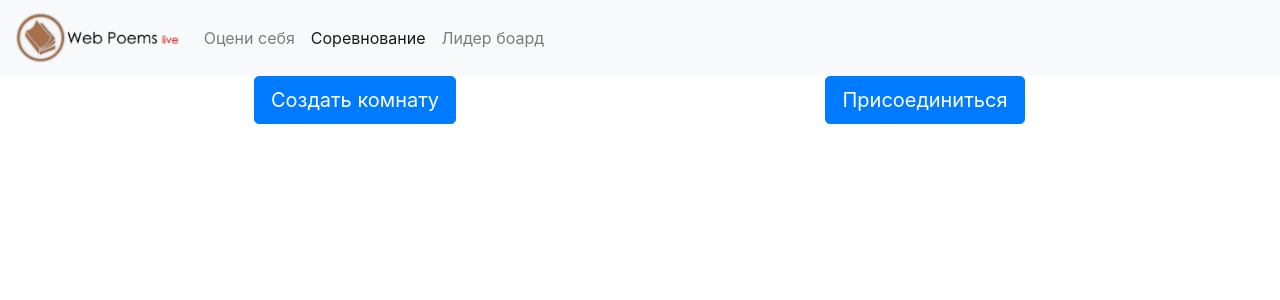
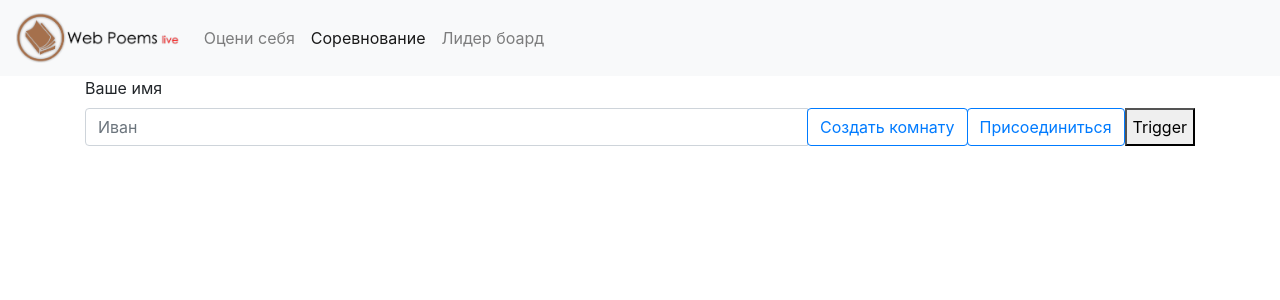
Before and after one commit to gakhromov/web-poems, a React (Create React App) app in the folder front-end/: page /join-competition in a window 1280 px wide. Shown: the top 300 px of the page. Built offline with nearby package versions, Linux system fonts and the light colour scheme.

Commit message:
feat: competition wip

```diff
--- a/front-end/package.json
+++ b/front-end/package.json
@@ -9,6 +9,7 @@
     "react-dom": "^17.0.1",
     "react-router-dom": "^5.2.0",
     "react-scripts": "4.0.3",
+    "reactjs-popup": "^2.0.4",
     "web-vitals": "^1.1.0"
   },
   "scripts": {
--- a/front-end/src/pages/Competition/Competition.js
+++ b/front-end/src/pages/Competition/Competition.js
@@ -3,7 +3,8 @@ import {Container} from 'react-bootstrap'
 import {NavigationBar} from '../../components/NavigationBar/NavigationBar'
 
 export class Competition extends React.Component {
-    state = {
+    constructor(props) {
+        super(props);
 
     }
 
@@ -11,7 +12,7 @@ export class Competition extends React.Component {
         return (
             <>
                 <Container>
-                    Hi there
+                    {this.props.location.state.username} hi
                 </Container>
             </>
         )
--- a/front-end/src/pages/JoinCompetition/JoinCompetition.js
+++ b/front-end/src/pages/JoinCompetition/JoinCompetition.js
@@ -1,11 +1,23 @@
 import React from 'react'
 import {Link} from 'react-router-dom'
-import {Container, Row, Col, Button} from 'react-bootstrap'
+import {Container, Button, InputGroup, Form} from 'react-bootstrap'
 import {NavigationBar} from '../../components/NavigationBar/NavigationBar'
+import Popup from 'reactjs-popup';
 
 export class JoinCompetition extends React.Component {
-    state = {
-        username: null,
+    constructor(props) {
+        super(props);
+        this.state = {
+            username: "Игрок",
+        };
+
+    }
+
+    handleChange = (event) => {
+        let val = event.target.value;
+        if (val === "")
+            val = "Игрок";
+        this.setState({username: val});
     }
 
     render() {
@@ -13,18 +25,26 @@ export class JoinCompetition extends React.Component {
             <>
                 <NavigationBar activePage="join-competition"/>
                 <Container>
-                    <Row>
-                        <Col align="center">
-                            <Link to="/competition">
-                                <Button size="lg">Создать комнату</Button>
+                    <Form.Label>Ваше имя</Form.Label>
+                    <InputGroup>
+                        <Form.Control type="text" required placeholder="Иван" onChange={this.handleChange}/>
+                        <InputGroup.Append>
+                            <Link to={{pathname: "/competition", state: {username: this.state.username}}}>
+                                <Button variant="outline-primary" style={{borderRadius: "10"}}>Создать комнату</Button>
+                                <Button variant="outline-primary" style={{borderRadius: "10"}}>Присоединиться</Button>
                             </Link>
-                        </Col>
-                        <Col align="center">
-                            <Link to="/competition">
-                                <Button size="lg">Присоединиться</Button>
-                            </Link>
-                        </Col>
-                    </Row>
+<Popup modal nested trigger={<button>Trigger</button>} position="bottom">
+    {close => (
+      <div>
+        Content here
+        <a className="close" onClick={close}>
+          &times;
+        </a>
+      </div>
+    )}
+  </Popup>
+                        </InputGroup.Append>
+                    </InputGroup>
                 </Container>
             </>
         )
```
Also changed, not shown: 1 other file (tests, documents, lock files or other folders).
